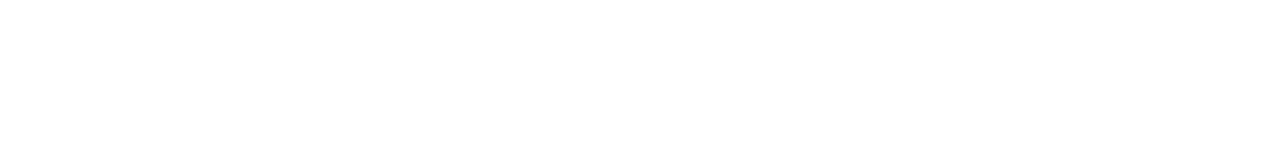
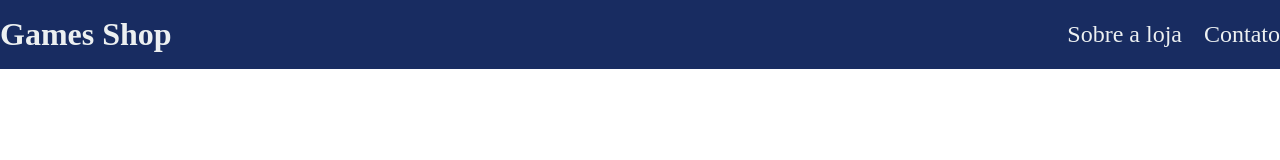
Before and after one commit to HerbAlves/site_gamesshop, a plain HTML site: page index.html in a window 1280 px wide. Drawn offline with Linux system fonts and the light colour scheme.

Commit message:
Add header

```diff
--- a/index.html
+++ b/index.html
@@ -4,8 +4,23 @@
     <meta charset="UTF-8">
     <meta name="viewport" content="width=device-width, initial-scale=1.0">
     <title>Games Shop - A sua loja de games</title>
+    <link rel="stylesheet" href="./main.css">
 </head>
 <body>
-
+    <header>
+        <div class="container">
+            <h1>Games Shop</h1>
+        <nav>
+            <ul>
+                <li>
+                    <a href="#">Sobre a loja</a>
+                </li>
+                <li>
+                    <a href="#">Contato</a>
+                </li>
+            </ul>
+        </nav>
+        </div>
+    </header>
 </body>
 </html>
--- /dev/null
+++ b/main.css
@@ -0,0 +1,33 @@
+* {
+    margin: 0;
+    padding: 0;
+    box-sizing: border-box;
+}
+
+header {
+    padding: 16px 0;
+    background-color: #182c61;
+    color: #ecf0f1;
+}
+
+header nav li {
+    display: inline;
+    margin-left: 16px;
+    font-size: 24px;
+}
+header nav li a {
+    color: #ecf0f1;
+    text-decoration: none;
+}
+
+.container {
+    max-width: 1280px;
+    width: 100%;
+    margin: 0 auto;
+}
+
+header .container {
+    display: flex;
+    align-items: center;
+    justify-content: space-between;
+}
```
